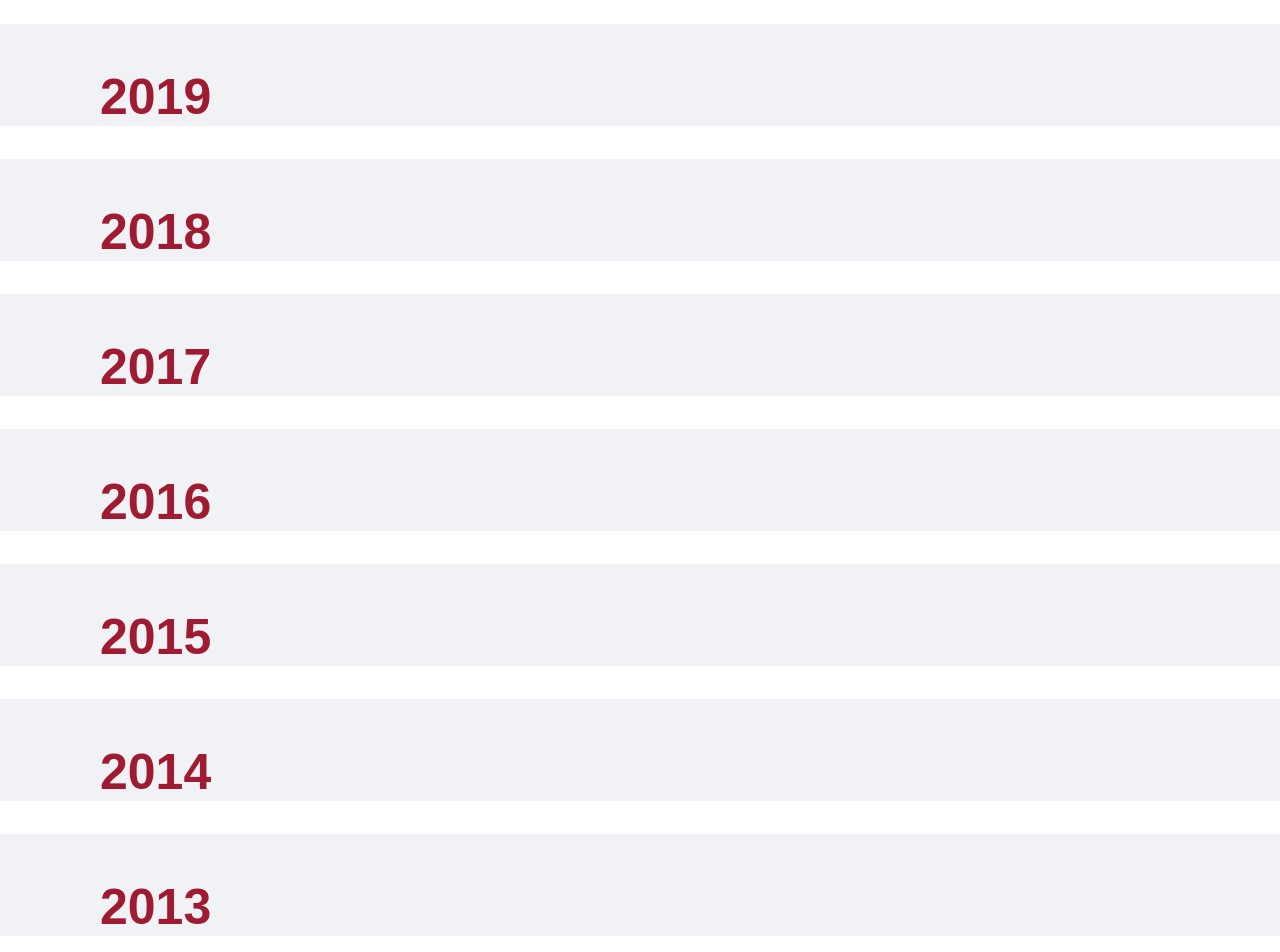
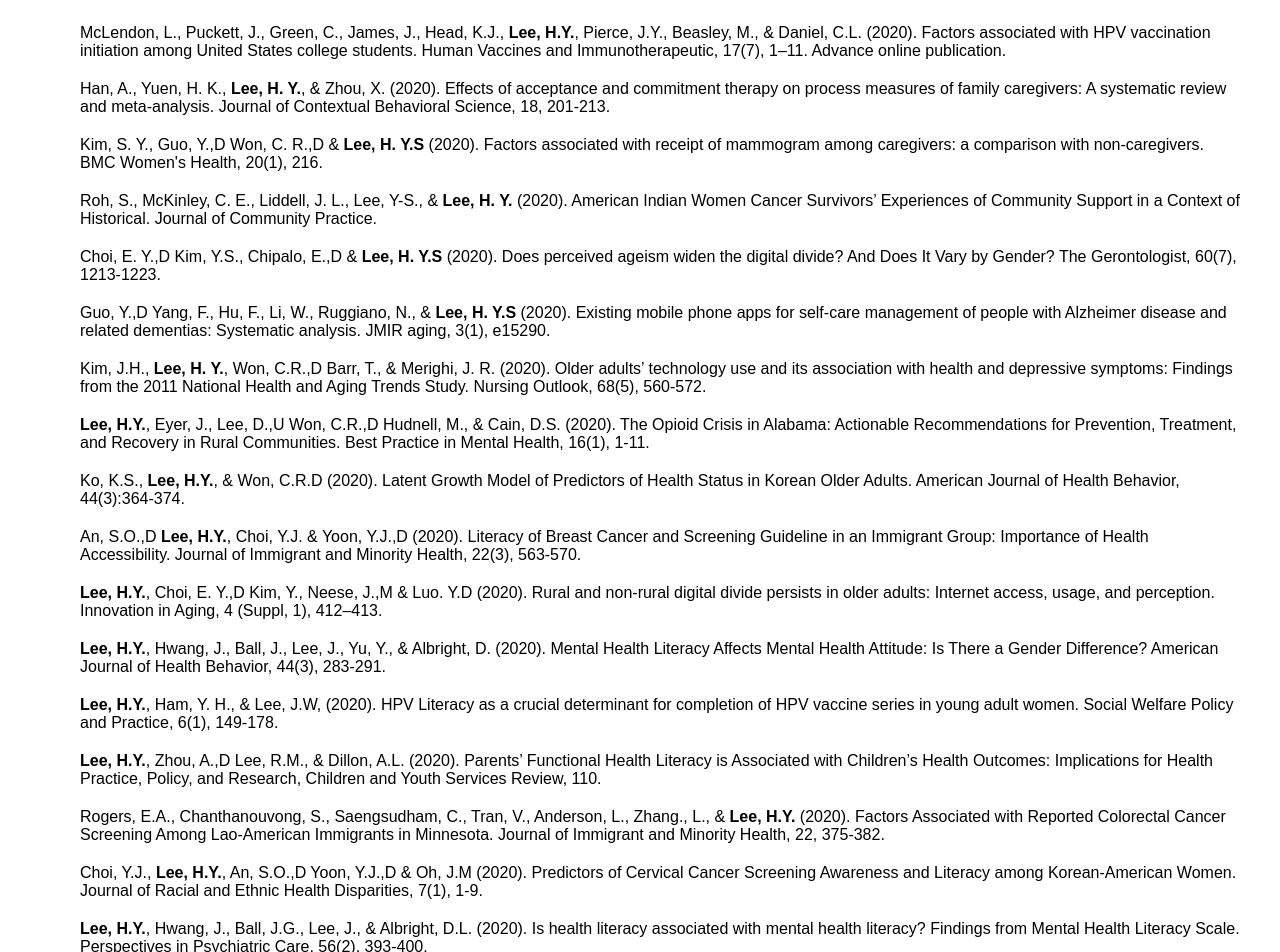
Before and after one commit to sethipriyanshu/research-website, a React (Create React App) app: page /publications in a window 1280 px wide. Shown: the part 4980-5932 px from the top of the page. Built offline with nearby package versions, Linux system fonts and the light colour scheme.

Commit message:
change title

```diff
--- a/public/index.html
+++ b/public/index.html
@@ -24,7 +24,7 @@
       work correctly both with client-side routing and a non-root public URL.
       Learn how to configure a non-root public URL by running `npm run build`.
     -->
-    <title>React App</title>
+    <title>Hee Lab</title>
   </head>
   <body>
     <noscript>You need to enable JavaScript to run this app.</noscript>
--- a/src/pages/publications.tsx
+++ b/src/pages/publications.tsx
@@ -184,7 +184,42 @@ export const Publications = () =>{
   <h1>2020</h1>
 </div>
 <div className="publications">
+<p>McLendon, L., Puckett, J., Green, C., James, J., Head, K.J., <b>Lee, H.Y.</b>, Pierce, J.Y., Beasley, M., & Daniel, C.L. (2020). Factors associated with HPV vaccination initiation among United States college students. Human Vaccines and Immunotherapeutic, 17(7), 1–11. Advance online publication.</p>
 
+<p>Han, A., Yuen, H. K., <b>Lee, H. Y.</b>, & Zhou, X. (2020). Effects of acceptance and commitment therapy on process measures of family caregivers: A systematic review and meta-analysis. Journal of Contextual Behavioral Science, 18, 201-213.</p>
+
+<p>Kim, S. Y., Guo, Y.,D Won, C. R.,D & <b>Lee, H. Y.S</b> (2020). Factors associated with receipt of mammogram among caregivers: a comparison with non-caregivers. BMC Women's Health, 20(1), 216.</p>
+
+<p>Roh, S., McKinley, C. E., Liddell, J. L., Lee, Y-S., & <b>Lee, H. Y.</b> (2020). American Indian Women Cancer Survivors’ Experiences of Community Support in a Context of Historical. Journal of Community Practice.</p>
+
+<p>Choi, E. Y.,D Kim, Y.S., Chipalo, E.,D & <b>Lee, H. Y.S</b> (2020). Does perceived ageism widen the digital divide? And Does It Vary by Gender? The Gerontologist, 60(7), 1213-1223.</p>
+
+<p>Guo, Y.,D Yang, F., Hu, F., Li, W., Ruggiano, N., & <b>Lee, H. Y.S</b> (2020). Existing mobile phone apps for self-care management of people with Alzheimer disease and related dementias: Systematic analysis. JMIR aging, 3(1), e15290.</p>
+
+<p>Kim, J.H., <b>Lee, H. Y.</b>, Won, C.R.,D Barr, T., & Merighi, J. R. (2020). Older adults’ technology use and its association with health and depressive symptoms: Findings from the 2011 National Health and Aging Trends Study. Nursing Outlook, 68(5), 560-572.</p>
+
+<p><b>Lee, H.Y.</b>, Eyer, J., Lee, D.,U Won, C.R.,D Hudnell, M., & Cain, D.S. (2020). The Opioid Crisis in Alabama: Actionable Recommendations for Prevention, Treatment, and Recovery in Rural Communities. Best Practice in Mental Health, 16(1), 1-11.</p>
+
+<p>Ko, K.S., <b>Lee, H.Y.</b>, & Won, C.R.D (2020). Latent Growth Model of Predictors of Health Status in Korean Older Adults. American Journal of Health Behavior, 44(3):364-374.</p>
+
+<p>An, S.O.,D <b>Lee, H.Y.</b>, Choi, Y.J. & Yoon, Y.J.,D (2020). Literacy of Breast Cancer and Screening Guideline in an Immigrant Group: Importance of Health Accessibility. Journal of Immigrant and Minority Health, 22(3), 563-570.</p>
+
+<p><b>Lee, H.Y.</b>, Choi, E. Y.,D Kim, Y., Neese, J.,M & Luo. Y.D (2020). Rural and non-rural digital divide persists in older adults: Internet access, usage, and perception. Innovation in Aging, 4 (Suppl, 1), 412–413.</p>
+
+<p><b>Lee, H.Y.</b>, Hwang, J., Ball, J., Lee, J., Yu, Y., & Albright, D. (2020). Mental Health Literacy Affects Mental Health Attitude: Is There a Gender Difference? American Journal of Health Behavior, 44(3), 283-291.</p>
+
+<p><b>Lee, H.Y.</b>, Ham, Y. H., & Lee, J.W, (2020). HPV Literacy as a crucial determinant for completion of HPV vaccine series in young adult women. Social Welfare Policy and Practice, 6(1), 149-178.</p>
+
+<p><b>Lee, H.Y.</b>, Zhou, A.,D Lee, R.M., & Dillon, A.L. (2020). Parents’ Functional Health Literacy is Associated with Children’s Health Outcomes: Implications for Health Practice, Policy, and Research, Children and Youth Services Review, 110.</p>
+
+<p>Rogers, E.A., Chanthanouvong, S., Saengsudham, C., Tran, V., Anderson, L., Zhang., L., & <b>Lee, H.Y.</b> (2020). Factors Associated with Reported Colorectal Cancer Screening Among Lao-American Immigrants in Minnesota. Journal of Immigrant and Minority Health, 22, 375-382.</p>
+
+<p>Choi, Y.J., <b>Lee, H.Y.</b>, An, S.O.,D Yoon, Y.J.,D & Oh, J.M (2020). Predictors of Cervical Cancer Screening Awareness and Literacy among Korean-American Women. Journal of Racial and Ethnic Health Disparities, 7(1), 1-9.</p>
+
+<p><b>Lee, H.Y.</b>, Hwang, J., Ball, J.G., Lee, J., & Albright, D.L. (2020). Is health literacy associated with mental health literacy? Findings from Mental Health Literacy Scale. Perspectives in Psychiatric Care, 56(2), 393-400.</p>
+
+<p>McDaniel, J. T., Lee, M., Albright, D. L., <b>Lee, H. Y.</b>, & Maddock, J. (2020). Small area estimation of mental distress among United States military veterans in Illinois. Community mental health journal, 56(2), 298–302.</p>
+<br/>
   </div>
 
   <div className="publications_title">
```
